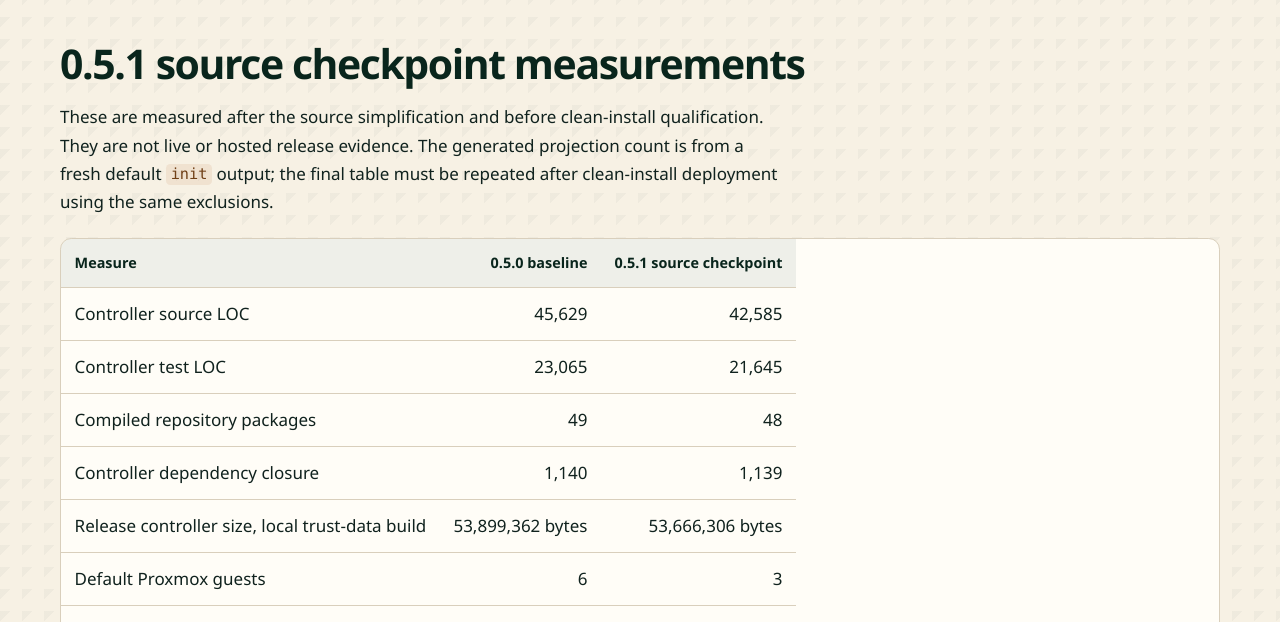
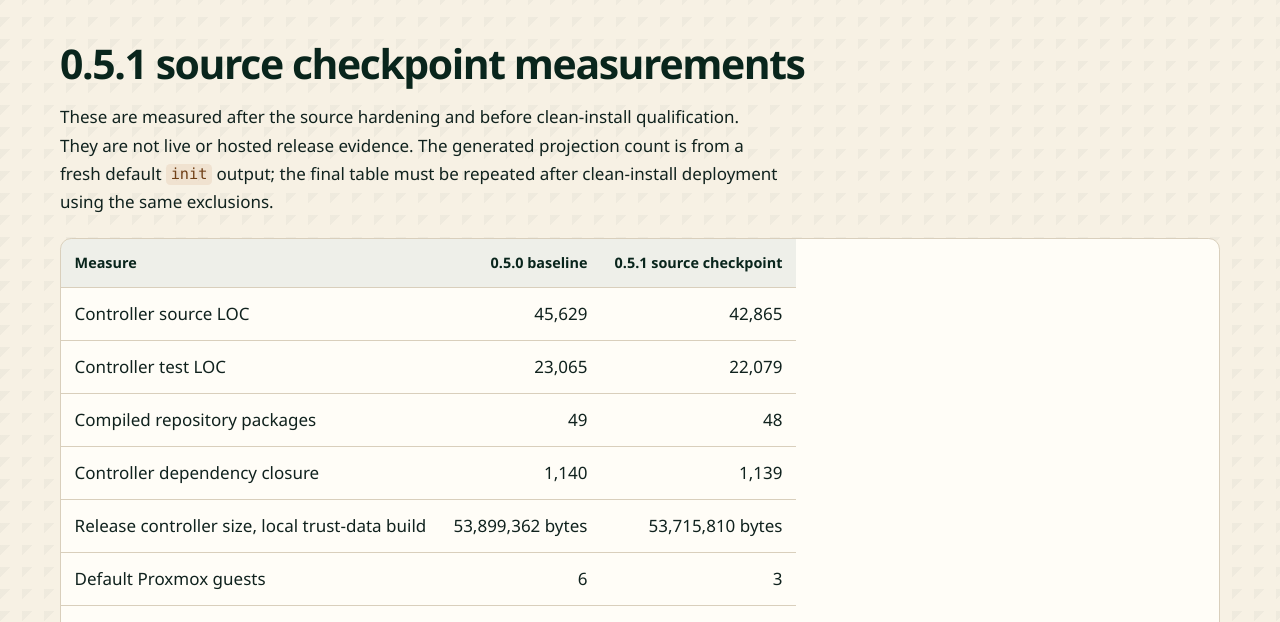
Before and after one commit to gofastercloud/boetticher, a Jekyll site: the page built from docs/release-hardening-0.5.1.md, in a window 1280 px wide and 1400 px high, scrolled down 3370 px. Shown: the part 155-777 px from the top of the window. Built offline with Jekyll 4.4.1, drawn with Linux system fonts in a browser that asks for light colours; our own code applies the rules of GitHub Pages for plain Markdown files; some of the changed text lies outside the part shown.

Commit message:
Refresh 0.5.1 hardening measurements
Record the current post-hardening source, binary, test, dead-code, and repository-delta measurements after the exact-source CI pass.

```diff
--- a/docs/release-hardening-0.5.1.md
+++ b/docs/release-hardening-0.5.1.md
@@ -85,18 +85,18 @@ One evidence level does not prove a higher level.
 
 ## 0.5.1 source checkpoint measurements
 
-These are measured after the source simplification and before clean-install
+These are measured after the source hardening and before clean-install
 qualification. They are not live or hosted release evidence. The generated
 projection count is from a fresh default `init` output; the final table must be
 repeated after clean-install deployment using the same exclusions.
 
 | Measure | 0.5.0 baseline | 0.5.1 source checkpoint |
 | --- | ---: | ---: |
-| Controller source LOC | 45,629 | 42,585 |
-| Controller test LOC | 23,065 | 21,645 |
+| Controller source LOC | 45,629 | 42,865 |
+| Controller test LOC | 23,065 | 22,079 |
 | Compiled repository packages | 49 | 48 |
 | Controller dependency closure | 1,140 | 1,139 |
-| Release controller size, local trust-data build | 53,899,362 bytes | 53,666,306 bytes |
+| Release controller size, local trust-data build | 53,899,362 bytes | 53,715,810 bytes |
 | Default Proxmox guests | 6 | 3 |
 | Public command menu entries | 9 | 9 |
 | Advanced command entries | 33 | 21 |
```
Also changed, not shown: other parts of docs/release-hardening-0.5.1.md (+3 -3 lines).
